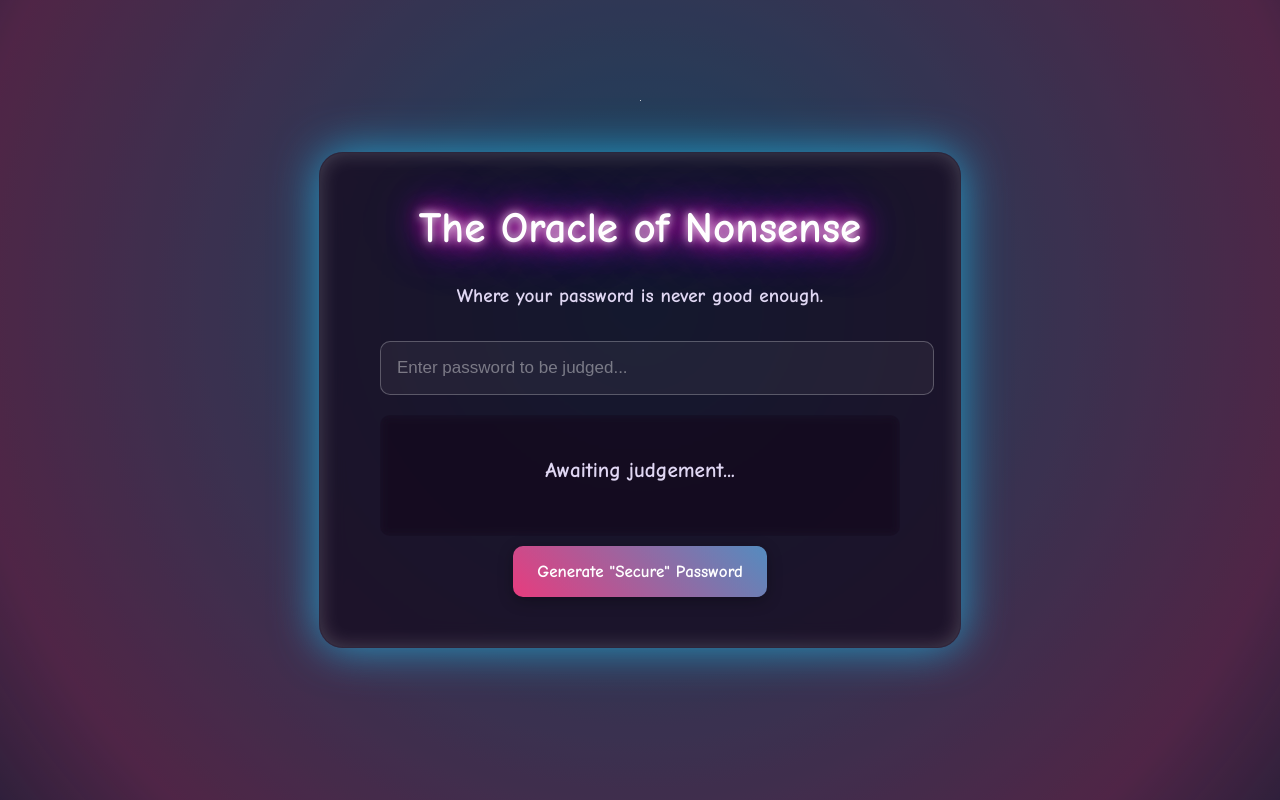
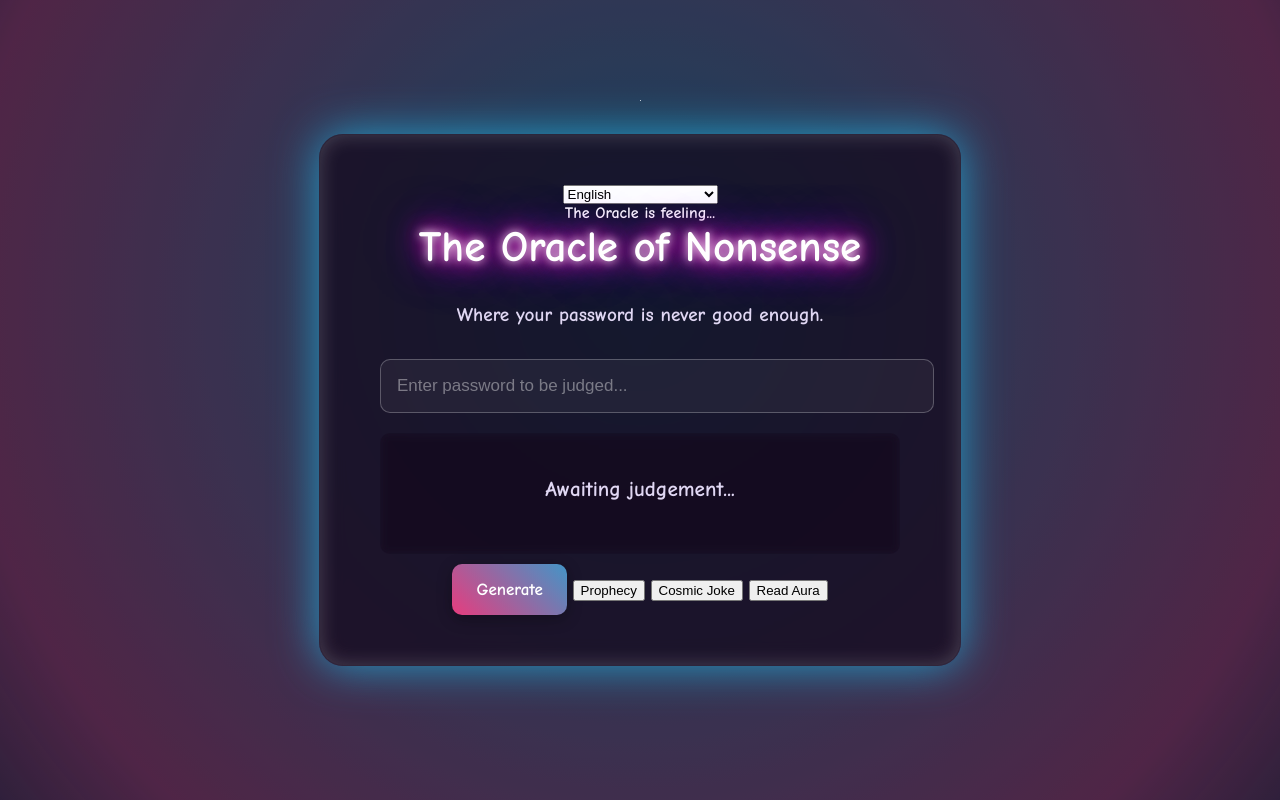
Before and after one commit to Swaliha-CA/Oracle-Of-Useless, a plain HTML site: page index.html in a window 1280 px wide. Shown: the top 800 px of the page. Drawn offline with Linux system fonts and the light colour scheme.

Commit message:
Update index.html

```diff
--- a/index.html
+++ b/index.html
@@ -9,24 +9,40 @@
 </head>
 <body>
 
-    <!-- Elements for the new background effects -->
+    <!-- Elements for the background effects -->
     <div class="aurora"></div>
     <div class="stars"></div>
     <div class="stars-2"></div>
 
     <div class="container">
-        <h1>The Oracle of Nonsense</h1>
-        <p>Where your password is never good enough.</p>
+        <div class="header-controls">
+            <!-- New Language Selector -->
+            <select id="languageSelector">
+                <option value="en">English</option>
+                <option value="ml">മലയാളം (Malayalam)</option>
+            </select>
+            <div id="moodIndicator" data-lang-key="moodPrefix">The Oracle is feeling...</div>
+        </div>
+
+        <h1 data-lang-key="title">The Oracle of Nonsense</h1>
+        <p data-lang-key="subtitle">Where your password is never good enough.</p>
 
         <div class="input-container">
-            <input type="text" id="passwordInput" placeholder="Enter password to be judged...">
+            <input type="text" id="passwordInput" data-lang-key="inputPlaceholder" placeholder="Enter password to be judged...">
         </div>
 
         <div id="feedback">
-            <p>Awaiting judgement...</p>
+            <p data-lang-key="awaitingJudgement">Awaiting judgement...</p>
         </div>
 
-        <button id="generateButton">Generate "Secure" Password</button>
+        <div id="auraDisplay"></div>
+
+        <div class="button-grid">
+            <button id="generateButton" data-lang-key="generateButton">Generate</button>
+            <button id="prophecyButton" data-lang-key="prophecyButton">Prophecy</button>
+            <button id="jokeButton" data-lang-key="jokeButton">Cosmic Joke</button>
+            <button id="auraButton" data-lang-key="auraButton">Read Aura</button>
+        </div>
     </div>
 
     <!-- Link to your JavaScript file -->
```
